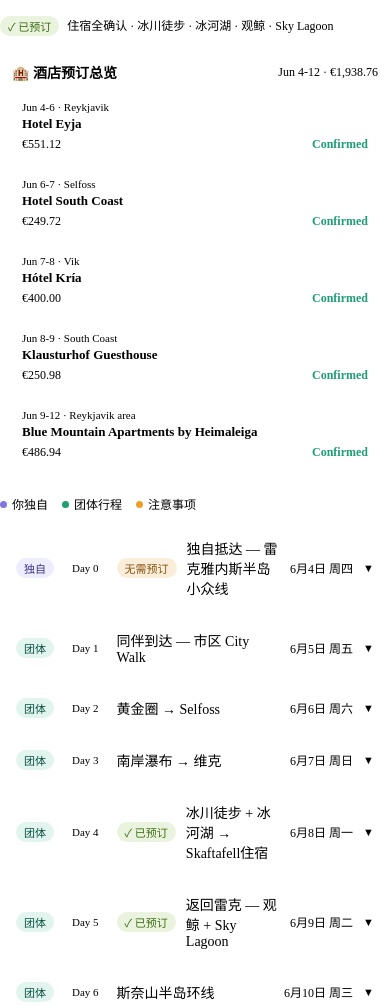
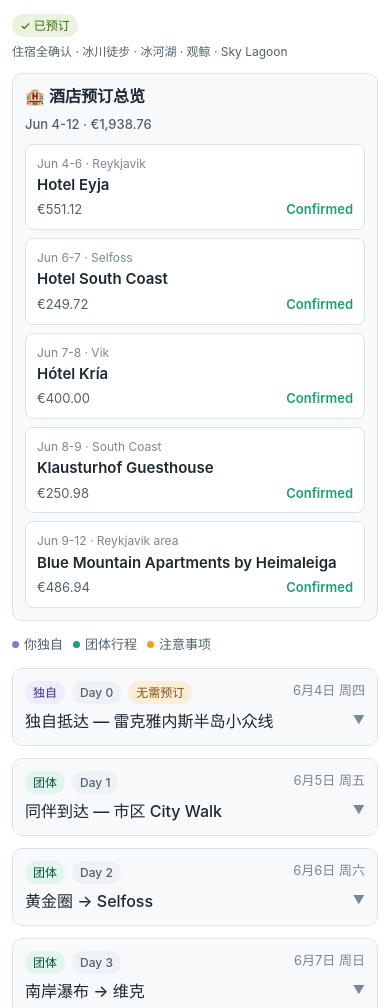
Before and after one commit to yokohh/Iceland, a plain HTML site: page index.html in a window 390 px wide. Shown: the top 1008 px of the page. Drawn offline with Linux system fonts and the light colour scheme.

Commit message:
Add files via upload

```diff
--- a/index.html
+++ b/index.html
@@ -8,9 +8,32 @@
 							`;a.documentElement.insertAdjacentHTML("afterbegin",p)}s.useXMLparser===!0?n[0]=[new XMLSerializer().serializeToString(a)]:n[0][0]=a.documentElement.outerHTML}}}return N(e,n)}let i=Object.getOwnPropertyNames(e);for(let n=0;n<i.length;n++){let l=i[n];if(l in t)continue;let m=Object.getOwnPropertyDescriptor(e,l);Object.defineProperty(t,l,m)}return t.prototype=e.prototype,t}(Blob);function E(e){if(typeof e=="object"&&typeof e.coords=="object"){const t=j(),i=r,n=f;d=e.coords.lat,g=e.coords.lon,r=e.fakeIt,f=!0,h={lat:d,lon:g},n&&(t||i!==r)&&G()}}typeof chrome<"u"?setInterval(()=>{chrome.runtime.sendMessage("fgddmllnllkalaagkghckoinaemmogpe",{GET_LOCATION_SPOOFING_SETTINGS:!0},e=>{E(e)})},500):typeof k<"u"&&document.addEventListener(k,function(e){try{const t=JSON.parse(e.detail);E(t)}catch{}})}
 								)();
 								</script>
-							<head><meta charset="UTF-8"><style>
+							<head><meta charset="UTF-8"><meta name="viewport" content="width=device-width, initial-scale=1, viewport-fit=cover"><style>
+:root {
+  --font-sans: -apple-system, BlinkMacSystemFont, "Segoe UI", sans-serif;
+  --color-text-primary: #1f2933;
+  --color-text-secondary: #52616b;
+  --color-text-tertiary: #7b8794;
+  --color-background-primary: #ffffff;
+  --color-background-secondary: #f7f9fb;
+  --color-background-tertiary: #eef2f6;
+  --color-border-secondary: #c8d2dc;
+  --color-border-tertiary: #dbe3ea;
+  --border-radius-lg: 10px;
+}
 * { box-sizing: border-box; margin: 0; padding: 0; }
-.itinerary { padding: 16px 0; font-family: var(--font-sans); }
+html { -webkit-text-size-adjust: 100%; }
+body {
+  background: var(--color-background-primary);
+  color: var(--color-text-primary);
+}
+.itinerary {
+  width: min(920px, 100%);
+  margin: 0 auto;
+  padding: 18px 16px;
+  font-family: var(--font-sans);
+  line-height: 1.45;
+}
 .day-card {
   border: 1px solid var(--color-border-tertiary);
   border-radius: var(--border-radius-lg);
@@ -138,6 +161,117 @@
   font-size:12px; color:var(--color-text-secondary);
 }
 .hotel-status { color:#1D9E75; font-weight:600; white-space:nowrap; }
+@media (max-width: 640px) {
+  .itinerary {
+    padding: max(14px, env(safe-area-inset-top)) 12px max(18px, env(safe-area-inset-bottom));
+  }
+  .status-bar {
+    gap: 6px;
+    margin-bottom: 12px;
+  }
+  .status-bar > span:last-child {
+    flex-basis: 100%;
+    line-height: 1.5;
+  }
+  .booking-panel {
+    padding: 12px;
+    border-radius: 10px;
+  }
+  .booking-title {
+    align-items: flex-start;
+    flex-wrap: wrap;
+    font-size: 16px;
+    line-height: 1.35;
+  }
+  .booking-total {
+    width: 100%;
+    margin-left: 0;
+    font-size: 13px;
+  }
+  .booking-grid {
+    grid-template-columns: 1fr;
+  }
+  .hotel-card {
+    padding: 10px 11px;
+  }
+  .hotel-date {
+    font-size: 12px;
+  }
+  .hotel-name {
+    font-size: 15px;
+    line-height: 1.35;
+  }
+  .hotel-meta {
+    font-size: 13px;
+  }
+  .legend {
+    gap: 10px;
+    font-size: 13px;
+  }
+  .day-card {
+    margin-bottom: 12px;
+    border-radius: 10px;
+  }
+  .day-header {
+    flex-wrap: wrap;
+    align-items: flex-start;
+    gap: 7px;
+    padding: 12px;
+  }
+  .badge {
+    font-size: 12px;
+    padding: 3px 8px;
+  }
+  .day-title {
+    order: 3;
+    flex-basis: calc(100% - 24px);
+    font-size: 16px;
+    line-height: 1.35;
+  }
+  .day-date {
+    order: 2;
+    margin-left: auto;
+    font-size: 13px;
+  }
+  .chevron {
+    order: 4;
+    margin-left: auto;
+    font-size: 12px;
+  }
+  .day-body {
+    padding: 0 12px 14px;
+  }
+  .route-line {
+    font-size: 13px;
+    line-height: 1.5;
+    padding: 8px 10px;
+  }
+  .stop {
+    gap: 9px;
+    padding: 9px 0;
+  }
+  .stop-time {
+    min-width: 50px;
+    font-size: 12px;
+  }
+  .stop-name {
+    font-size: 15px;
+    line-height: 1.4;
+  }
+  .stop-note {
+    font-size: 14px;
+    line-height: 1.55;
+  }
+  .tag {
+    font-size: 11px;
+    margin-left: 4px;
+  }
+  .note-box {
+    font-size: 14px;
+    line-height: 1.55;
+    padding: 9px 10px;
+  }
+}
 </style>
 
 </head><body><div class="itinerary">
```
